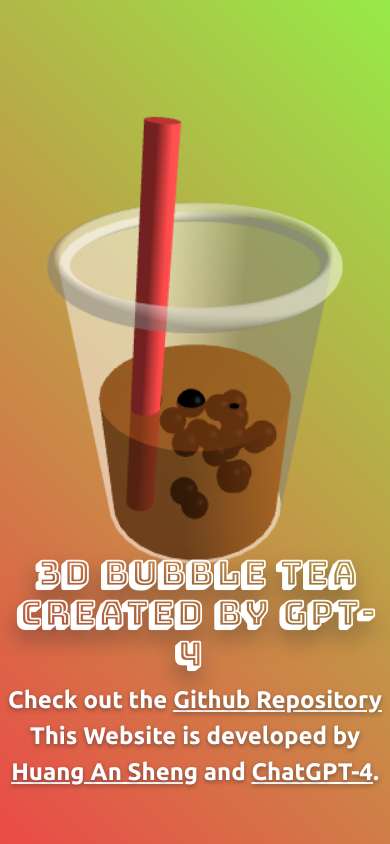
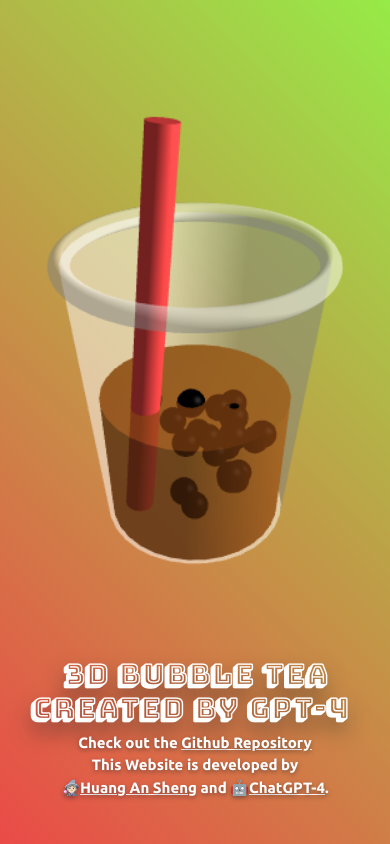
Before and after one commit to andy19910102/3d-bubble-tea-created-by-GPT-4, a plain HTML site: page index.html in a window 390 px wide. Drawn offline with nearby package versions, Linux system fonts and the light colour scheme; animation ran at ten frames a second.

Commit message:
Change text style for mobile for better layout and remove some useless code

```diff
--- a/index.html
+++ b/index.html
@@ -31,8 +31,9 @@
             <a href="https://github.com/andy19910102/3d-bubble-tea-created-by-GPT-4" target="_blank">Github
                 Repository</a>
             <br>
-            This Website is developed by <br> <a href="https://enn.design" target="_blank">Huang An Sheng</a> and
-            <a href="https://chat.openai.com/chat" target="_blank">ChatGPT-4</a>.
+            This Website is developed by <br> 🧙🏻‍♀️<a href="https://enn.design" target="_blank">Huang An Sheng</a>
+            and
+            🤖<a href="https://chat.openai.com/chat" target="_blank">ChatGPT-4</a>.
         </p>
     </header>
     <script src="https://unpkg.com/typed.js@2.0.132/dist/typed.umd.js"></script>
--- a/style.css
+++ b/style.css
@@ -45,12 +45,6 @@ header h1 {
     text-shadow: 0px 10px 20px #2c2e2d80;
 }
 
-@media (max-width: 768px) {
-    header h1 {
-        font-size: 34px;
-    }
-}
-
 header p {
     font-family: 'Ubuntu', sans-serif;
     margin-top: 6px;
@@ -68,7 +62,12 @@ header a:hover {
     opacity: .8
 }
 
-#header {
-    width: 100%;
-    height: 100vh;
+@media (max-width: 768px) {
+    header h1 {
+        font-size: 28px;
+    }
+
+    header p {
+        font-size: 15px;
+    }
 }
```
